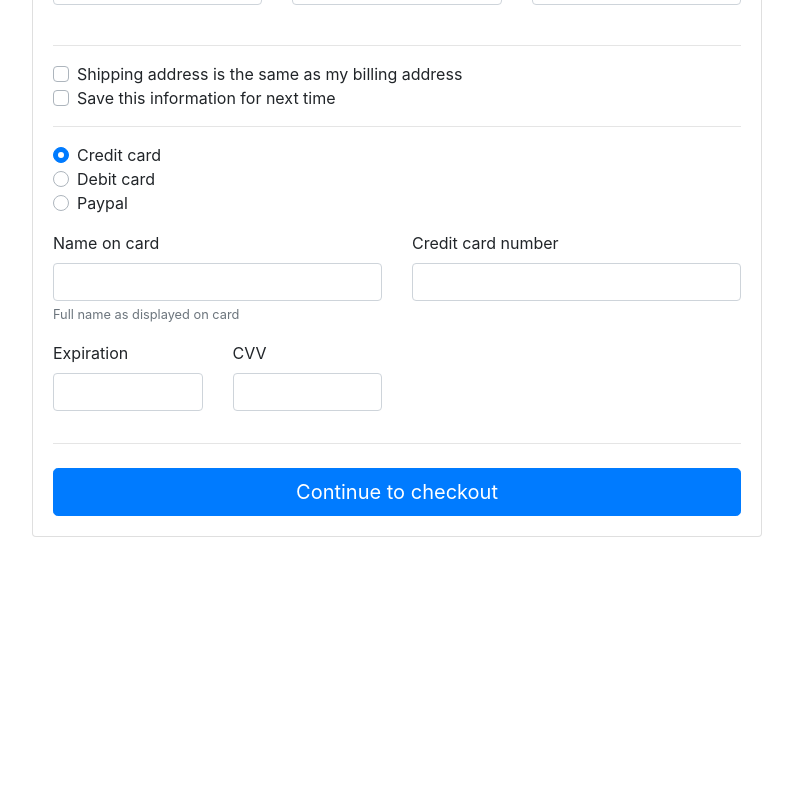
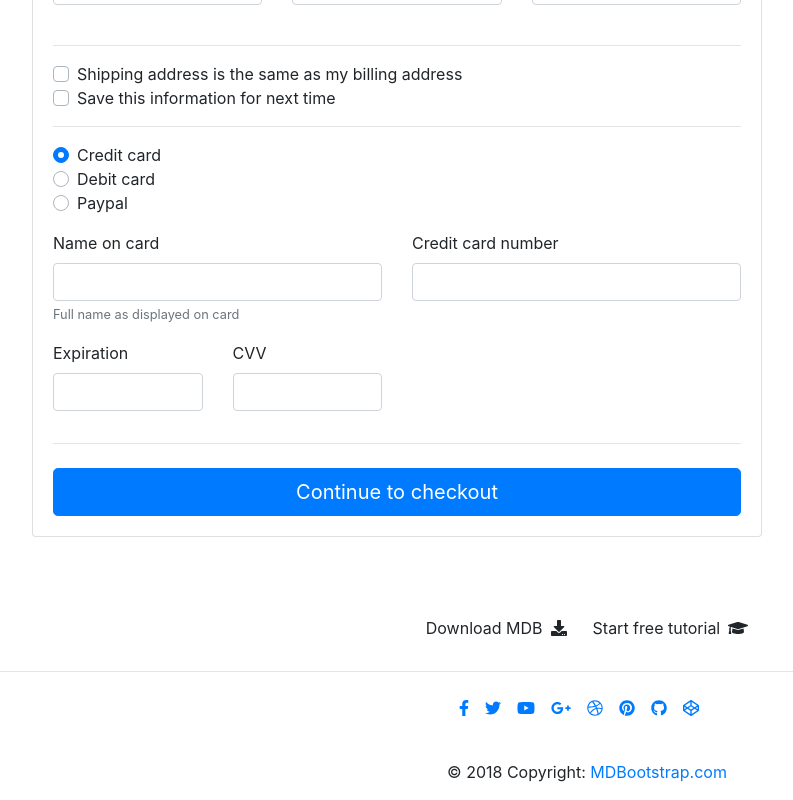
Before and after one commit to javitocor/ecommerce-MERN, a React (Create React App) app in the folder frontend/: page /checkout in a window 1280 px wide. Shown: the part 896-1696 px from the top of the page, without its empty margins (53-846 px from the left). Before the commit the page ends 1457 px from the top, so only its background shows below. Built offline with nearby package versions, Linux system fonts and the light colour scheme.

Commit message:
modify localstorage

```diff
--- a/frontend/src/AuthenticationServices/authService.js
+++ b/frontend/src/AuthenticationServices/authService.js
@@ -60,7 +60,7 @@ export const customerLogin = (email, password) => async (dispatch) => {
   }
 };
 
-export const customerLogout = (customer) => (dispatch) => {
-  removeLocalStorage(customer);
+export const customerLogout = () => (dispatch) => {
+  removeLocalStorage();
   dispatch(logout());
 };
--- a/frontend/src/components/App.js
+++ b/frontend/src/components/App.js
@@ -6,6 +6,7 @@ import NavBar from "../containers/NavBar";
 import Home from '../containers/Home';
 import ProductDetail from '../containers/ProductDetail';
 import Checkout from '../containers/Checkout';
+import Profile from '../containers/Profile';
 import AdminPanel from '../containers/AdminPanel';
 import ProtectedRoute from '../containers/ProtectedRoute';
 import history from '../history';
@@ -20,6 +21,7 @@ const App = () => (
         <Route exact path="/checkout" component={Checkout} />
         <Route exact path="/login" component={Login} />
         <Route exact path="/signup" component={Signup} />
+        <ProtectedRoute exact path="/customer/:name" component={Profile} />
         <ProtectedRoute exact path="/adminPanel" component={AdminPanel} />
       </>
     </Switch>
--- a/frontend/src/containers/Checkout.js
+++ b/frontend/src/containers/Checkout.js
@@ -1,3 +1,4 @@
+/* eslint-disable react/no-unused-prop-types */
 /* eslint-disable no-empty */
 /* eslint-disable jsx-a11y/label-has-associated-control */
 /* eslint-disable react/jsx-indent */
@@ -227,6 +228,58 @@ class ProductDetail extends Component {
       </div>
 
     </div>
+    <footer className="page-footer text-center font-small mt-4 wow fadeIn">
+    <div className="pt-4">
+      <a className="btn btn-outline-white" href="https://mdbootstrap.com/docs/jquery/getting-started/download/" target="_blank" role="button">
+        Download MDB
+        <i className="fas fa-download ml-2" />
+      </a>
+      <a className="btn btn-outline-white" href="https://mdbootstrap.com/education/bootstrap/" target="_blank" role="button">
+        Start free tutorial
+        <i className="fas fa-graduation-cap ml-2" />
+      </a>
+    </div>
+
+    <hr className="my-4" />
+    <div className="pb-4">
+      <a href="https://www.facebook.com/mdbootstrap" target="_blank">
+        <i className="fab fa-facebook-f mr-3" />
+      </a>
+
+      <a href="https://twitter.com/MDBootstrap" target="_blank">
+        <i className="fab fa-twitter mr-3" />
+      </a>
+
+      <a href="https://www.youtube.com/watch?v=7MUISDJ5ZZ4" target="_blank">
+        <i className="fab fa-youtube mr-3" />
+      </a>
+
+      <a href="https://plus.google.com/u/0/b/107863090883699620484" target="_blank">
+        <i className="fab fa-google-plus-g mr-3" />
+      </a>
+
+      <a href="https://dribbble.com/mdbootstrap" target="_blank">
+        <i className="fab fa-dribbble mr-3" />
+      </a>
+
+      <a href="https://pinterest.com/mdbootstrap" target="_blank">
+        <i className="fab fa-pinterest mr-3" />
+      </a>
+
+      <a href="https://github.com/mdbootstrap/bootstrap-material-design" target="_blank">
+        <i className="fab fa-github mr-3" />
+      </a>
+
+      <a href="http://codepen.io/mdbootstrap/" target="_blank">
+        <i className="fab fa-codepen mr-3" />
+      </a>
+    </div>
+    <div className="footer-copyright py-3">
+      © 2018 Copyright:
+      <a href="https://mdbootstrap.com/education/bootstrap/" target="_blank"> MDBootstrap.com </a>
+    </div>
+
+    </footer>
       </main>
     );
   };
--- a/frontend/src/helpers/apiCalls.js
+++ b/frontend/src/helpers/apiCalls.js
@@ -11,7 +11,7 @@ import * as shippingAddress from '../actions/shippingAddress';
 import {setMessage} from '../actions/message';
 import authHeader from "./authHeader";
 
-export const AllCall = (route, customer) => async dispatch => {
+export const AllCall = (route) => async dispatch => {
   const url = `${URL_BASIC + route}`;
   try {
     if(route==='customers'){
@@ -30,7 +30,7 @@ export const AllCall = (route, customer) => async dispatch => {
       dispatch(shippingAddress.shippingAddressesPending());
     }
 
-    const response = await fetch(url, { mode: 'cors',   headers: authHeader(customer) });
+    const response = await fetch(url, { mode: 'cors',   headers: authHeader() });
     const data = await response.json();
     if(route==='customers'){
       dispatch(customers.getAllCustomers(data));
@@ -68,7 +68,7 @@ export const AllCall = (route, customer) => async dispatch => {
   }
 };
 
-export const SingleCall = (route, id, customer) => async dispatch => {
+export const SingleCall = (route, id) => async dispatch => {
   const Url = `${URL_BASIC + route}`;
   try {
     if(route==='customers'){
@@ -87,7 +87,7 @@ export const SingleCall = (route, id, customer) => async dispatch => {
       dispatch(shippingAddress.shippingAddressesPending());
     }
 
-    const response = await fetch(`${Url}/${id}`, { mode: 'cors',   headers: authHeader(customer) });
+    const response = await fetch(`${Url}/${id}`, { mode: 'cors',   headers: authHeader() });
     const data = await response.json();
     if(route==='customers'){
       dispatch(customers.getSingleCustomer(data));
@@ -125,7 +125,7 @@ export const SingleCall = (route, id, customer) => async dispatch => {
   }
 };
 
-export const DeleteCall = (route, token, id, customer) => async dispatch => {
+export const DeleteCall = (route, token, id) => async dispatch => {
   const url = `${URL_BASIC + route}`
   try {
     if(route==='customers'){
@@ -143,7 +143,7 @@ export const DeleteCall = (route, token, id, customer) => async dispatch => {
     } else if (route==='shippingAddress'){
       dispatch(shippingAddress.shippingAddressesPending());
     }
-    const tokenHeader = authHeader(customer)
+    const tokenHeader = authHeader()
     const response = await fetch(`${url}/${id}`, {
       method: 'DELETE',
       headers: {
@@ -191,7 +191,7 @@ export const DeleteCall = (route, token, id, customer) => async dispatch => {
   }
 };
 
-export const CreateCall = (route, token, data, customer) => async dispatch => {
+export const CreateCall = (route, token, data) => async dispatch => {
   const url = `${URL_BASIC + route}`
   try {
     if(route==='customers'){
@@ -209,7 +209,7 @@ export const CreateCall = (route, token, data, customer) => async dispatch => {
     } else if (route==='shippingAddress'){
       dispatch(shippingAddress.shippingAddressesPending());
     }
-    const tokenHeader = authHeader(customer)
+    const tokenHeader = authHeader()
     let deliverData = null;
     let headers = null;
     if(route !=='products') {
@@ -270,7 +270,7 @@ export const CreateCall = (route, token, data, customer) => async dispatch => {
   }
 };
 
-export const UpdateCall = (route, token, data, id, customer) => async dispatch => {
+export const UpdateCall = (route, token, data, id) => async dispatch => {
   const url = `${URL_BASIC + route}`
   try {
     if(route==='customers'){
@@ -288,7 +288,7 @@ export const UpdateCall = (route, token, data, id, customer) => async dispatch =
     } else if (route==='shippingAddress'){
       dispatch(shippingAddress.shippingAddressesPending());
     }
-    const tokenHeader = authHeader(customer)
+    const tokenHeader = authHeader()
     let deliverData = null;
     let headers = null;
     if(route !=='products') {
--- a/frontend/src/helpers/authHeader.js
+++ b/frontend/src/helpers/authHeader.js
@@ -1,11 +1,8 @@
-export default function authHeader(customer={}) {
-  const AllCustomers = JSON.parse(localStorage.getItem('customers'));
-  const singlecustomer = AllCustomers.filter(obj => {
-    return obj.customer.username === customer.username && obj.customer.password === customer.password
-  });
+export default function authHeader() {
+  const customer = JSON.parse(localStorage.getItem('customer'));
 
-  if (singlecustomer && singlecustomer.accessToken) {
-    return { 'x-access-token': singlecustomer.accessToken };
+  if (customer && customer.accessToken) {
+    return { 'x-access-token': customer.accessToken };
   }
-  return {};
+    return {};
 }
```
Also changed, not shown: frontend/src/helpers/addCustomer.js (+3 -17 lines), frontend/src/helpers/removeLocalStorage.js (+2 -9 lines), frontend/src/containers/Profile.js (added), frontend/src/style/Profile.module.css (added).
